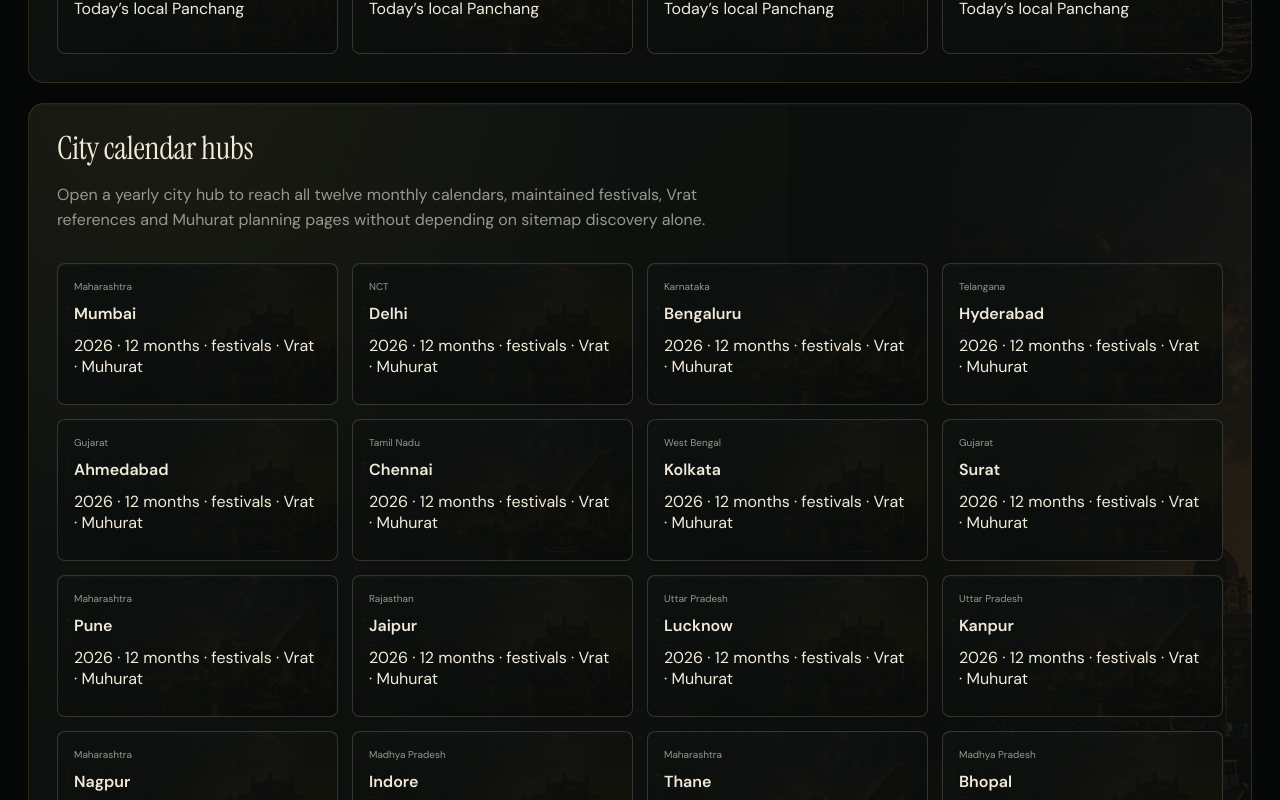
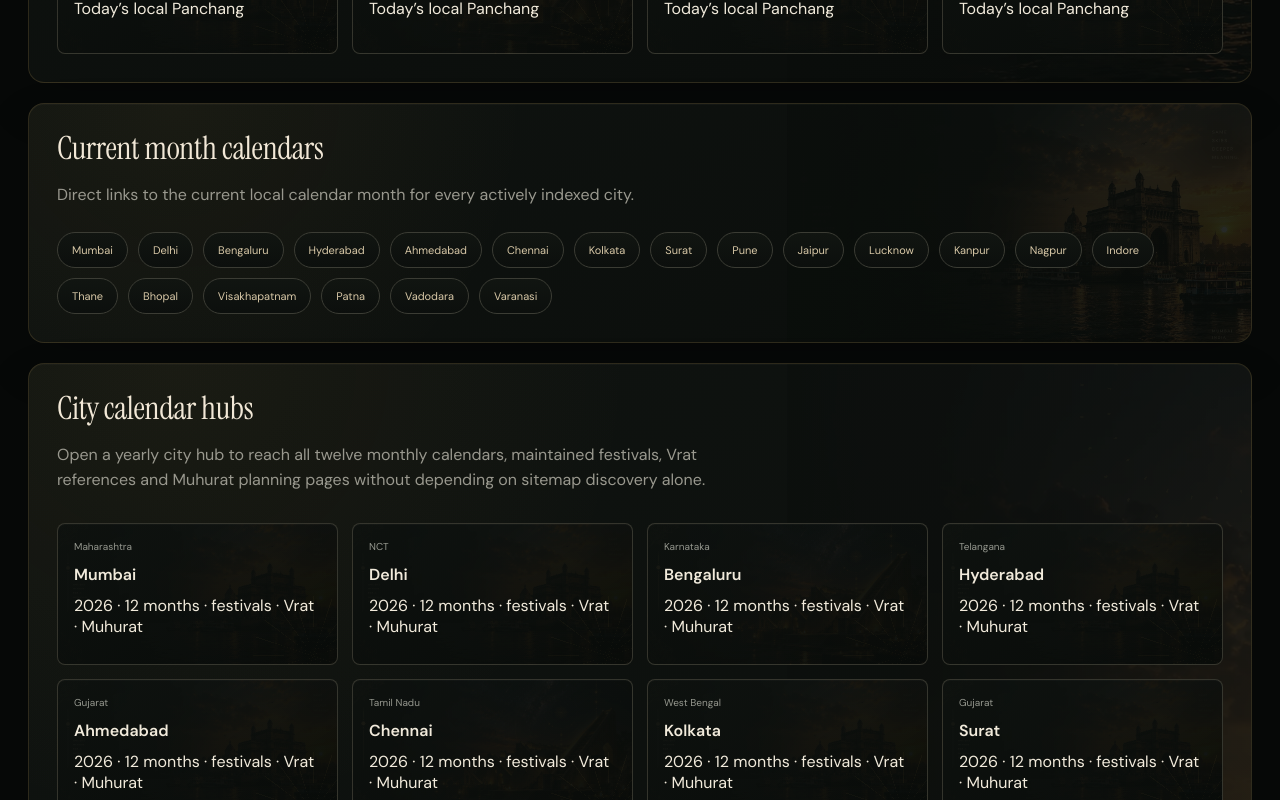
Before and after one commit to SviatF/chanag.xx, a Next.js app: page /cities in a window 1280 px wide. Shown: the part 1440-2240 px from the top of the page. Built offline with nearby package versions, Linux system fonts and the light colour scheme.

Commit message:
Prioritize current city-month discovery

```diff
--- a/app/cities/page.tsx
+++ b/app/cities/page.tsx
@@ -4,6 +4,7 @@ import {coreCities,supportedCities} from "@/lib/cities";
 import {todayInIndia} from "@/lib/dates";
 import {activeIndexCitySlugs} from "@/lib/seo-policy";
 import {cityYearAuthorityLinks} from "@/lib/authority-city-links";
+import {currentCityHotset} from "@/lib/hotset-links";
 import Link from "next/link";
 
 export const metadata={
@@ -18,6 +19,7 @@ export default function Cities(){
   const today=now.toISOString().slice(0,10);
   const year=now.getUTCFullYear();
   const cityYearLinks=cityYearAuthorityLinks(year);
+  const hotset=currentCityHotset(now);
   const featured=supportedCities.filter(city=>active.has(city.slug)).sort((a,b)=>a.state.localeCompare(b.state)||a.name.localeCompare(b.name));
   return <main><Header city={coreCities[0]}/><div className="page-shell internal-visual internal-cities">
     <p className="page-kicker">LOCAL PANCHANG · INDIA</p>
@@ -36,6 +38,12 @@ export default function Cities(){
     </section>
 
     <section className="wide-panel">
+      <h2 className="page-title" style={{fontSize:32}}>Current month calendars</h2>
+      <p className="page-subtitle">Direct links to the current local calendar month for every actively indexed city.</p>
+      <div className="pill-links">{hotset.map(item=><Link href={item.monthHref} key={item.slug}>{item.name}</Link>)}</div>
+    </section>
+
+    <section className="wide-panel">
       <h2 className="page-title" style={{fontSize:32}}>City calendar hubs</h2>
       <p className="page-subtitle">Open a yearly city hub to reach all twelve monthly calendars, maintained festivals, Vrat references and Muhurat planning pages without depending on sitemap discovery alone.</p>
       <div className="city-directory">{cityYearLinks.map(item=><Link href={item.href} key={item.slug}><small>{item.state}</small><strong>{item.name}</strong><span>{year} · 12 months · festivals · Vrat · Muhurat</span></Link>)}</div>
```
